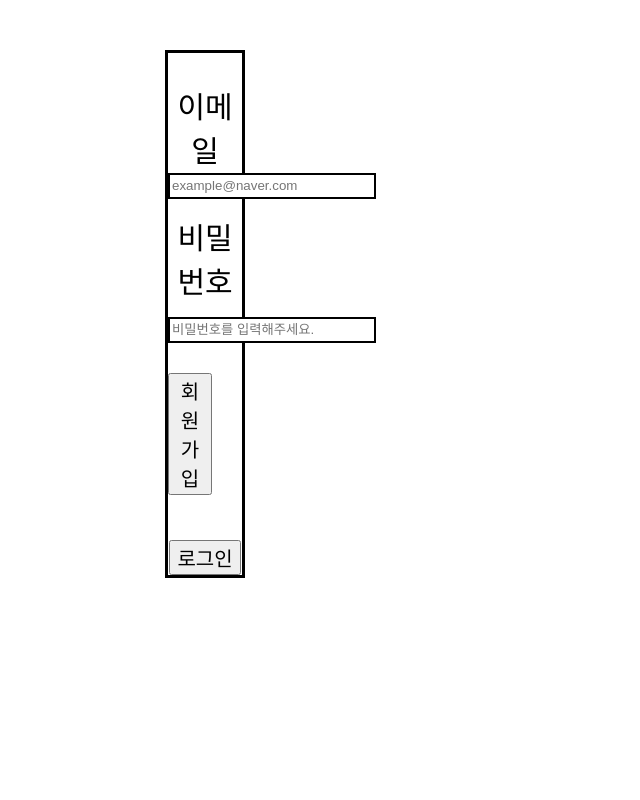
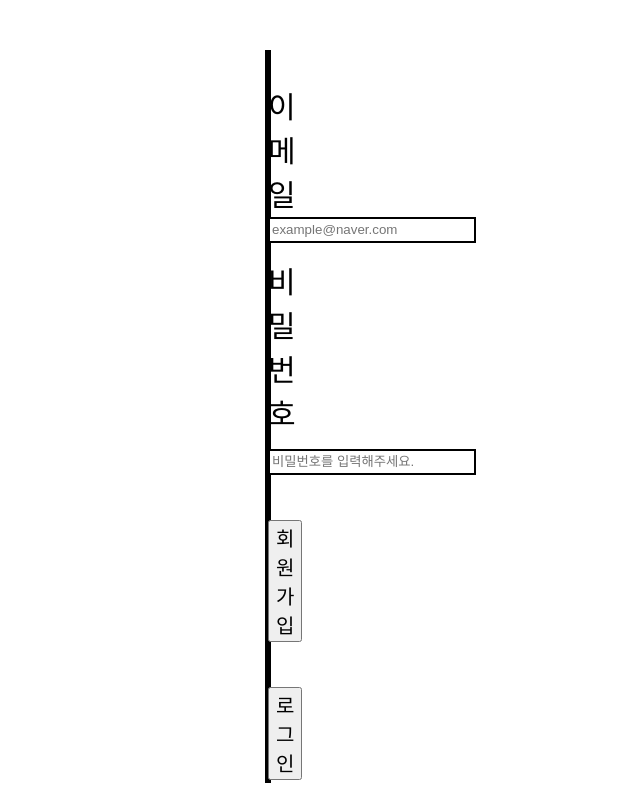
Before and after one commit to jaeho13/Log_R, a React (Create React App) app in the folder Log_R/: page /userlogin in a window 1280 px wide. Shown: the whole page, without its empty margins (435-1075 px from the left). Built offline with nearby package versions, Linux system fonts and the light colour scheme.

Commit message:
Add files via upload

```diff
--- a/Log_R/src/App.js
+++ b/Log_R/src/App.js
@@ -20,6 +20,7 @@ function App() {
         <Route path="/logout" element={<LogOut />}  />
         <Route path="/exam" element={<Exam />}  />
         <Route path="/userlogin" element={<UserLogin />}  />
+
       </Routes>
       </Router>
     </div>
--- a/Log_R/src/component/login/UserLogin.js
+++ b/Log_R/src/component/login/UserLogin.js
@@ -1,26 +1,64 @@
 import React from "react";
-import Styled from "./UserLogin.module.css";
+import styled from "styled-components";
+
+const UserLogin = (props) => {
+  const logInHandler = (event) => {
+    event.preventDefault();
+  };
+
+  return (
+    <Form>
+      <Label>이메일</Label>
+      <br />
+      <Input type="text" placeholder="example@naver.com" />
+      <br />
+      <Label>비밀번호</Label>
+      <br />
+      <PasswordInput type="password" placeholder="비밀번호를 입력해주세요." />
+      <br />
+      <JoinButton>회원가입</JoinButton>
+      <LoginButton type="submit">로그인</LoginButton>
+    </Form>
+  );
+};
 
 
-const UserLogin = props => {
-    const logInHandler = (event) => {
-        event.preventDefault();
-    }
+const Form = styled.form`
+  text-align: center;
+  padding-top: 30px;
+  font-size: 20px;
+  border: 3px solid;
+  margin-left: 700px;
+  margin-right: 700px;
+  margin-top: 50px;
+`;
 
-    return (
-        <form>
-            <label id={`${Styled.id}`}>이메일</label>
-            <br></br>
-            <input id={`${Styled.username}`} type="text" placeholder="example@naver.com" />
-            <br></br>
-            <label id={`${Styled.pass}`}>비밀번호</label>
-            <br></br>
-            <input id={`${Styled.password}`} type="password" placeholder="비밀번호를 입력해주세요." />
-            <br></br>
-            <button id={`${Styled.join}`} type="submit">회원가입</button>
-            <button type="submit">로그인</button>
-        </form>
-    );
-}
+const Label = styled.label`
+  font-size: 30px;
+`;
+
+const Input = styled.input`
+  width: 200px;
+  height: 20px;
+  border: 2px solid;
+  margin-top: 1px;
+  margin-bottom: 15px;
+`;
+
+const PasswordInput = styled(Input)`
+  margin-top: 15px;
+`;
+
+const JoinButton = styled.button`
+  margin-top: 30px;
+  margin-right: 30px;
+  margin-bottom: 30px;
+  font-size: 20px;
+`;
+
+const LoginButton = styled.button`
+  margin-top: 15px;
+  font-size: 20px;
+`;
 
 export default UserLogin;
--- a/Log_R/src/component/login/UserLogin.module.css
+++ b/Log_R/src/component/login/UserLogin.module.css
@@ -1,4 +1,4 @@
-form {
+/* form {
     text-align: center;
     padding-top: 30px;
     font-size: 20px;
@@ -40,4 +40,4 @@ button {
     margin-top: 30px;
     margin-right: 30px;
     margin-bottom: 30px;
-}
+} */
```
Also changed, not shown: Log_R/src/App.css (line endings or trailing spaces), Log_R/src/index.css (line endings or trailing spaces), Log_R/src/index.js (line endings or trailing spaces), Log_R/src/reportWebVitals.js (line endings or trailing spaces), Log_R/src/setupTests.js (line endings or trailing spaces), 1 other file (tests, documents, lock files or other folders).
